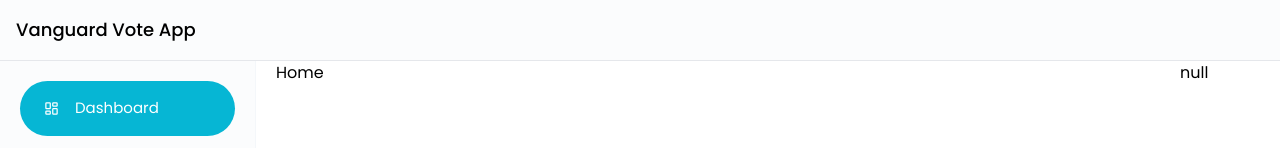
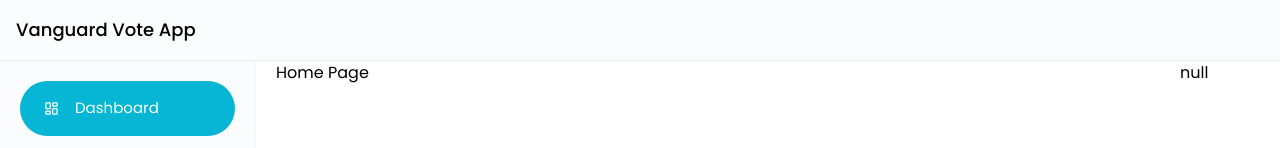
Before and after one commit to sasmithx/VanguardVote-FRONTEND, a React (Vite) app: page /dashboard in a window 1280 px wide. Shown: the top 148 px of the page. Built offline with nearby package versions, Linux system fonts and the light colour scheme.

Commit message:
Home Page Updated

```diff
--- a/src/pages/Dashboard/Home.jsx
+++ b/src/pages/Dashboard/Home.jsx
@@ -4,7 +4,7 @@ import DashboardLayout from "../../components/layout/DashboardLayout.jsx";
 const Home = () => {
   return (
     <DashboardLayout activeMenu='Dashboard'>
-    <div>Home</div>
+    <div>Home Page</div>
     </DashboardLayout>
   )
 }
--- a/tailwind.config.js
+++ b/tailwind.config.js
@@ -5,6 +5,7 @@ export default {
     extend: {
       colors: {
         primary: "#06b6d4",
+        // primary: "black",
         secondary: "#EF863E",
       },
 
```
